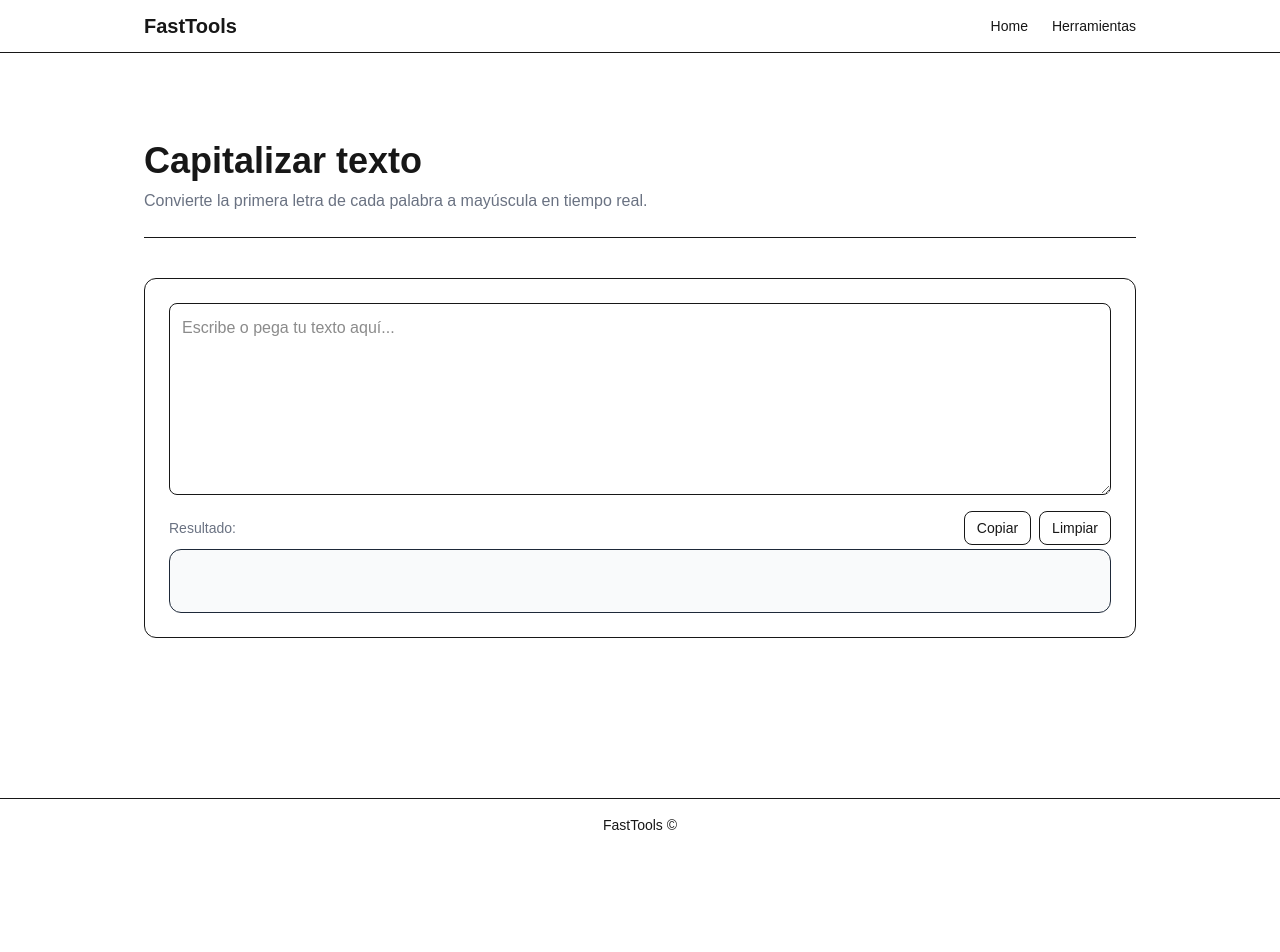
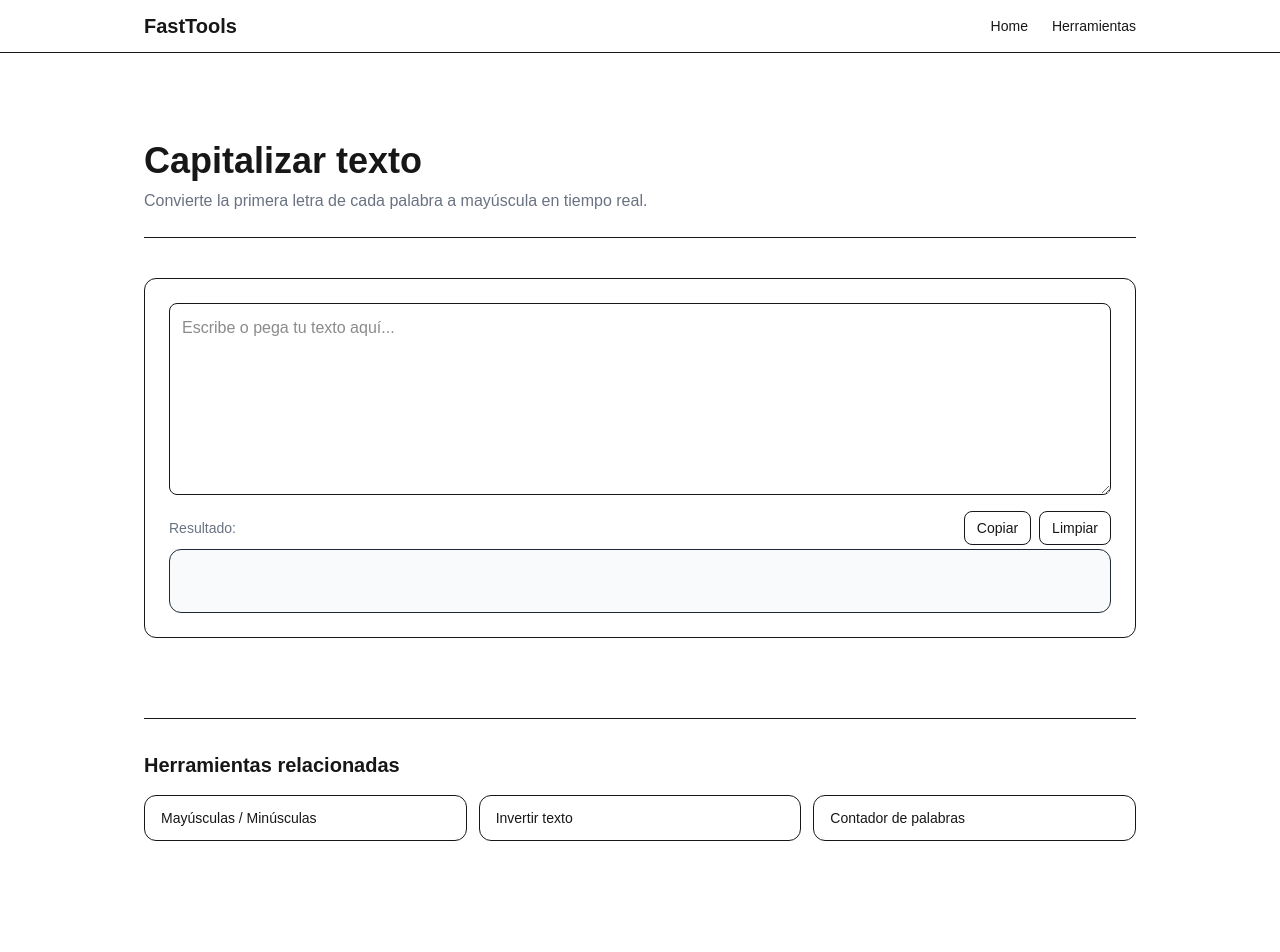
Before and after one commit to facundo7825/FastTools, a Next.js app: page /texto/capitalizar-texto in a window 1280 px wide. Shown: the top 952 px of the page. Before the commit the page ends 851 px from the top, so only its background shows below. Built offline with nearby package versions, Linux system fonts and the light colour scheme.

Commit message:
feat: add related tools section

```diff
--- a/src/app/calculadoras/edad/page.tsx
+++ b/src/app/calculadoras/edad/page.tsx
@@ -1,11 +1,12 @@
 import type { Metadata } from "next";
 import ToolLayout from "@/components/ToolLayout";
+import RelatedTools from "@/components/RelatedTools";
+import CalculadoraEdad from "./CalculadoraEdad";
 
 export const metadata: Metadata = {
   title: "Calculadora de edad - FastTools",
   description: "Calcula tu edad exacta en años, meses y días a partir de tu fecha de nacimiento.",
 };
-import CalculadoraEdad from "./CalculadoraEdad";
 
 export default function Page() {
   return (
@@ -13,6 +14,12 @@ export default function Page() {
       title="Calculadora de edad"
       description="Calcula tu edad exacta a partir de tu fecha de nacimiento."
       tool={<CalculadoraEdad />}
+      relatedTools={
+        <RelatedTools tools={[
+          { href: "/calculadoras/porcentaje", title: "Calculadora de porcentaje" },
+          { href: "/calculadoras/regla-de-tres", title: "Regla de tres" },
+        ]} />
+      }
     />
   );
 }
--- a/src/app/calculadoras/porcentaje/page.tsx
+++ b/src/app/calculadoras/porcentaje/page.tsx
@@ -1,11 +1,12 @@
 import type { Metadata } from "next";
 import ToolLayout from "@/components/ToolLayout";
+import RelatedTools from "@/components/RelatedTools";
+import CalculadoraPorcentaje from "./CalculadoraPorcentaje";
 
 export const metadata: Metadata = {
   title: "Calculadora de porcentaje - FastTools",
   description: "Calcula el porcentaje de cualquier valor de forma rápida y online. Herramienta gratuita.",
 };
-import CalculadoraPorcentaje from "./CalculadoraPorcentaje";
 
 export default function Page() {
   return (
@@ -13,6 +14,12 @@ export default function Page() {
       title="Calculadora de porcentaje"
       description="Calcula el porcentaje de cualquier valor de forma rápida."
       tool={<CalculadoraPorcentaje />}
+      relatedTools={
+        <RelatedTools tools={[
+          { href: "/calculadoras/edad", title: "Calculadora de edad" },
+          { href: "/calculadoras/regla-de-tres", title: "Regla de tres" },
+        ]} />
+      }
     />
   );
 }
--- a/src/app/calculadoras/regla-de-tres/page.tsx
+++ b/src/app/calculadoras/regla-de-tres/page.tsx
@@ -1,11 +1,12 @@
 import type { Metadata } from "next";
 import ToolLayout from "@/components/ToolLayout";
+import RelatedTools from "@/components/RelatedTools";
+import ReglaDeTres from "./ReglaDeTres";
 
 export const metadata: Metadata = {
   title: "Regla de tres - FastTools",
   description: "Resuelve una regla de tres simple de forma rápida y online. Herramienta gratuita.",
 };
-import ReglaDeTres from "./ReglaDeTres";
 
 export default function Page() {
   return (
@@ -13,6 +14,12 @@ export default function Page() {
       title="Regla de tres"
       description="Resuelve una regla de tres simple de forma rápida."
       tool={<ReglaDeTres />}
+      relatedTools={
+        <RelatedTools tools={[
+          { href: "/calculadoras/porcentaje", title: "Calculadora de porcentaje" },
+          { href: "/calculadoras/edad", title: "Calculadora de edad" },
+        ]} />
+      }
     />
   );
 }
--- a/src/app/generadores/password/page.tsx
+++ b/src/app/generadores/password/page.tsx
@@ -1,11 +1,12 @@
 import type { Metadata } from "next";
 import ToolLayout from "@/components/ToolLayout";
+import RelatedTools from "@/components/RelatedTools";
+import GeneradorPassword from "./GeneradorPassword";
 
 export const metadata: Metadata = {
   title: "Generador de contraseñas - FastTools",
   description: "Genera contraseñas seguras y aleatorias online. Herramienta gratuita.",
 };
-import GeneradorPassword from "./GeneradorPassword";
 
 export default function Page() {
   return (
@@ -13,6 +14,11 @@ export default function Page() {
       title="Generador de contraseñas"
       description="Genera contraseñas seguras y aleatorias."
       tool={<GeneradorPassword />}
+      relatedTools={
+        <RelatedTools tools={[
+          { href: "/generadores/qr", title: "Generador de QR" },
+        ]} />
+      }
     />
   );
 }
--- a/src/app/generadores/qr/page.tsx
+++ b/src/app/generadores/qr/page.tsx
@@ -1,11 +1,12 @@
 import type { Metadata } from "next";
 import ToolLayout from "@/components/ToolLayout";
+import RelatedTools from "@/components/RelatedTools";
+import GeneradorQR from "./GeneradorQR";
 
 export const metadata: Metadata = {
   title: "Generador de QR - FastTools",
   description: "Genera códigos QR a partir de cualquier texto o URL. Herramienta online gratuita.",
 };
-import GeneradorQR from "./GeneradorQR";
 
 export default function Page() {
   return (
@@ -13,6 +14,11 @@ export default function Page() {
       title="Generador de QR"
       description="Genera un código QR a partir de cualquier texto o URL."
       tool={<GeneradorQR />}
+      relatedTools={
+        <RelatedTools tools={[
+          { href: "/generadores/password", title: "Generador de contraseñas" },
+        ]} />
+      }
     />
   );
 }
--- a/src/app/texto/capitalizar-texto/page.tsx
+++ b/src/app/texto/capitalizar-texto/page.tsx
@@ -1,11 +1,12 @@
 import type { Metadata } from "next";
 import ToolLayout from "@/components/ToolLayout";
+import RelatedTools from "@/components/RelatedTools";
+import CapitalizarTexto from "./CapitalizarTexto";
 
 export const metadata: Metadata = {
   title: "Capitalizar texto - FastTools",
   description: "Convierte la primera letra de cada palabra a mayúscula en tiempo real. Herramienta online gratuita.",
 };
-import CapitalizarTexto from "./CapitalizarTexto";
 
 export default function Page() {
   return (
@@ -13,6 +14,13 @@ export default function Page() {
       title="Capitalizar texto"
       description="Convierte la primera letra de cada palabra a mayúscula en tiempo real."
       tool={<CapitalizarTexto />}
+      relatedTools={
+        <RelatedTools tools={[
+          { href: "/texto/mayusculas-minusculas", title: "Mayúsculas / Minúsculas" },
+          { href: "/texto/invertir-texto", title: "Invertir texto" },
+          { href: "/texto/contador-palabras", title: "Contador de palabras" },
+        ]} />
+      }
     />
   );
 }
--- a/src/app/texto/contador-caracteres/page.tsx
+++ b/src/app/texto/contador-caracteres/page.tsx
@@ -1,11 +1,12 @@
 import type { Metadata } from "next";
 import ToolLayout from "@/components/ToolLayout";
+import RelatedTools from "@/components/RelatedTools";
+import ContadorCaracteres from "./ContadorCaracteres";
 
 export const metadata: Metadata = {
   title: "Contador de caracteres - FastTools",
   description: "Cuenta los caracteres de tu texto en tiempo real. Herramienta online gratuita.",
 };
-import ContadorCaracteres from "./ContadorCaracteres";
 
 export default function Page() {
   return (
@@ -13,6 +14,13 @@ export default function Page() {
       title="Contador de caracteres"
       description="Cuenta los caracteres de tu texto en tiempo real."
       tool={<ContadorCaracteres />}
+      relatedTools={
+        <RelatedTools tools={[
+          { href: "/texto/contador-palabras", title: "Contador de palabras" },
+          { href: "/texto/quitar-espacios", title: "Quitar espacios" },
+          { href: "/texto/mayusculas-minusculas", title: "Mayúsculas / Minúsculas" },
+        ]} />
+      }
     />
   );
 }
--- a/src/app/texto/contador-palabras/page.tsx
+++ b/src/app/texto/contador-palabras/page.tsx
@@ -1,11 +1,12 @@
 import type { Metadata } from "next";
 import ToolLayout from "@/components/ToolLayout";
+import RelatedTools from "@/components/RelatedTools";
+import ContadorPalabras from "./ContadorPalabras";
 
 export const metadata: Metadata = {
   title: "Contador de palabras - FastTools",
   description: "Cuenta las palabras de tu texto en tiempo real. Herramienta online gratuita.",
 };
-import ContadorPalabras from "./ContadorPalabras";
 
 export default function Page() {
   return (
@@ -13,6 +14,13 @@ export default function Page() {
       title="Contador de palabras"
       description="Cuenta las palabras de tu texto en tiempo real."
       tool={<ContadorPalabras />}
+      relatedTools={
+        <RelatedTools tools={[
+          { href: "/texto/contador-caracteres", title: "Contador de caracteres" },
+          { href: "/texto/quitar-espacios", title: "Quitar espacios" },
+          { href: "/texto/capitalizar-texto", title: "Capitalizar texto" },
+        ]} />
+      }
     />
   );
 }
--- a/src/app/texto/invertir-texto/page.tsx
+++ b/src/app/texto/invertir-texto/page.tsx
@@ -1,11 +1,12 @@
 import type { Metadata } from "next";
 import ToolLayout from "@/components/ToolLayout";
+import RelatedTools from "@/components/RelatedTools";
+import InvertirTexto from "./InvertirTexto";
 
 export const metadata: Metadata = {
   title: "Invertir texto - FastTools",
   description: "Invierte los caracteres de tu texto en tiempo real. Herramienta online gratuita.",
 };
-import InvertirTexto from "./InvertirTexto";
 
 export default function Page() {
   return (
@@ -13,6 +14,13 @@ export default function Page() {
       title="Invertir texto"
       description="Invierte los caracteres de tu texto en tiempo real."
       tool={<InvertirTexto />}
+      relatedTools={
+        <RelatedTools tools={[
+          { href: "/texto/mayusculas-minusculas", title: "Mayúsculas / Minúsculas" },
+          { href: "/texto/capitalizar-texto", title: "Capitalizar texto" },
+          { href: "/texto/quitar-espacios", title: "Quitar espacios" },
+        ]} />
+      }
     />
   );
 }
--- a/src/app/texto/mayusculas-minusculas/page.tsx
+++ b/src/app/texto/mayusculas-minusculas/page.tsx
@@ -1,11 +1,12 @@
 import type { Metadata } from "next";
 import ToolLayout from "@/components/ToolLayout";
+import RelatedTools from "@/components/RelatedTools";
+import MayusculasMinusculas from "./MayusculasMinusculas";
 
 export const metadata: Metadata = {
   title: "Mayúsculas y Minúsculas - FastTools",
   description: "Convierte tu texto a mayúsculas o minúsculas en tiempo real. Herramienta online gratuita.",
 };
-import MayusculasMinusculas from "./MayusculasMinusculas";
 
 export default function Page() {
   return (
@@ -13,6 +14,13 @@ export default function Page() {
       title="Mayúsculas / Minúsculas"
       description="Convierte tu texto a mayúsculas o minúsculas en tiempo real."
       tool={<MayusculasMinusculas />}
+      relatedTools={
+        <RelatedTools tools={[
+          { href: "/texto/capitalizar-texto", title: "Capitalizar texto" },
+          { href: "/texto/invertir-texto", title: "Invertir texto" },
+          { href: "/texto/contador-caracteres", title: "Contador de caracteres" },
+        ]} />
+      }
     />
   );
 }
--- a/src/app/texto/quitar-espacios/page.tsx
+++ b/src/app/texto/quitar-espacios/page.tsx
@@ -1,11 +1,12 @@
 import type { Metadata } from "next";
 import ToolLayout from "@/components/ToolLayout";
+import RelatedTools from "@/components/RelatedTools";
+import QuitarEspacios from "./QuitarEspacios";
 
 export const metadata: Metadata = {
   title: "Quitar espacios - FastTools",
   description: "Elimina los espacios extra de tu texto en tiempo real. Herramienta online gratuita.",
 };
-import QuitarEspacios from "./QuitarEspacios";
 
 export default function Page() {
   return (
@@ -13,6 +14,13 @@ export default function Page() {
       title="Quitar espacios"
       description="Elimina los espacios extra de tu texto en tiempo real."
       tool={<QuitarEspacios />}
+      relatedTools={
+        <RelatedTools tools={[
+          { href: "/texto/contador-caracteres", title: "Contador de caracteres" },
+          { href: "/texto/contador-palabras", title: "Contador de palabras" },
+          { href: "/texto/invertir-texto", title: "Invertir texto" },
+        ]} />
+      }
     />
   );
 }
--- /dev/null
+++ b/src/components/RelatedTools.tsx
@@ -0,0 +1,26 @@
+import Link from "next/link";
+
+type Tool = {
+  href: string;
+  title: string;
+};
+
+type Props = {
+  tools: Tool[];
+};
+
+export default function RelatedTools({ tools }: Props) {
+  return (
+    <div className="grid grid-cols-1 sm:grid-cols-2 md:grid-cols-3 gap-3">
+      {tools.map((tool) => (
+        <Link
+          key={tool.href}
+          href={tool.href}
+          className="block border rounded-xl px-4 py-3 text-sm font-medium hover:border-gray-400 hover:shadow-sm transition-all"
+        >
+          {tool.title}
+        </Link>
+      ))}
+    </div>
+  );
+}
```
